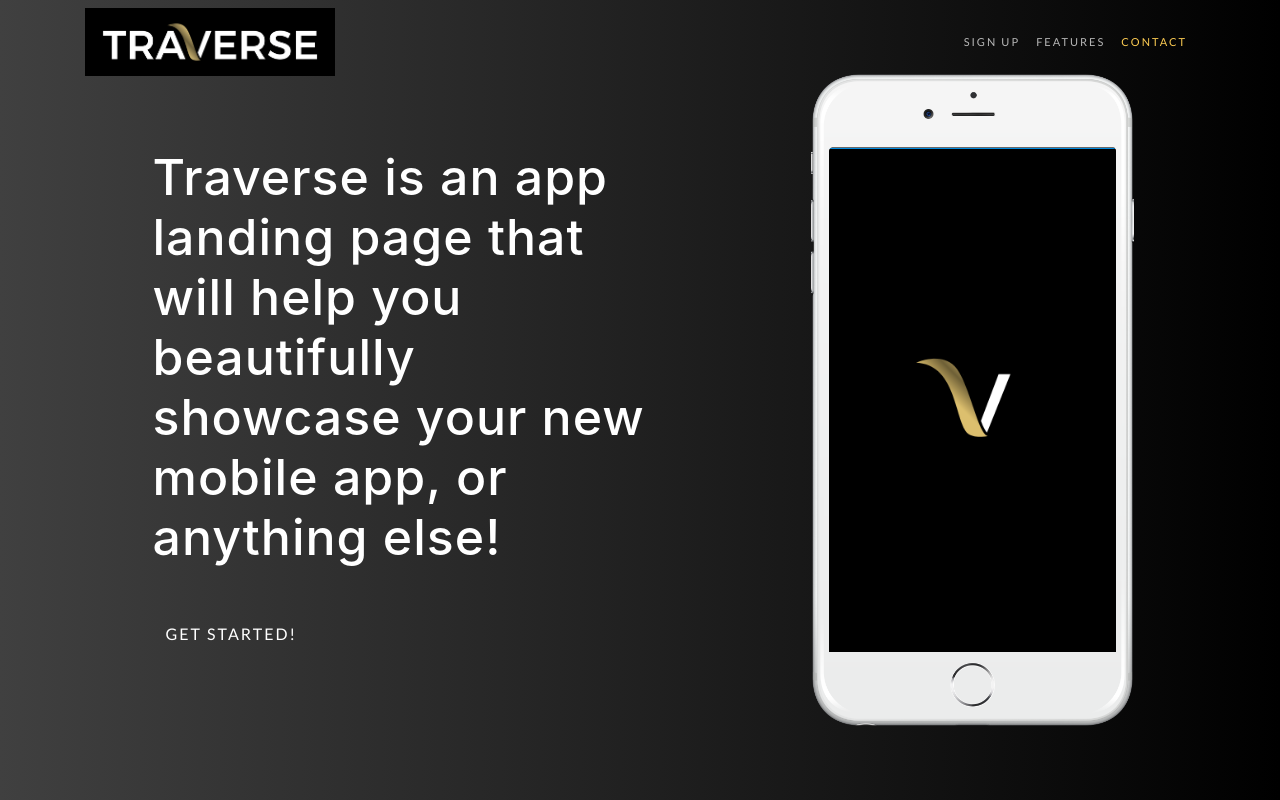
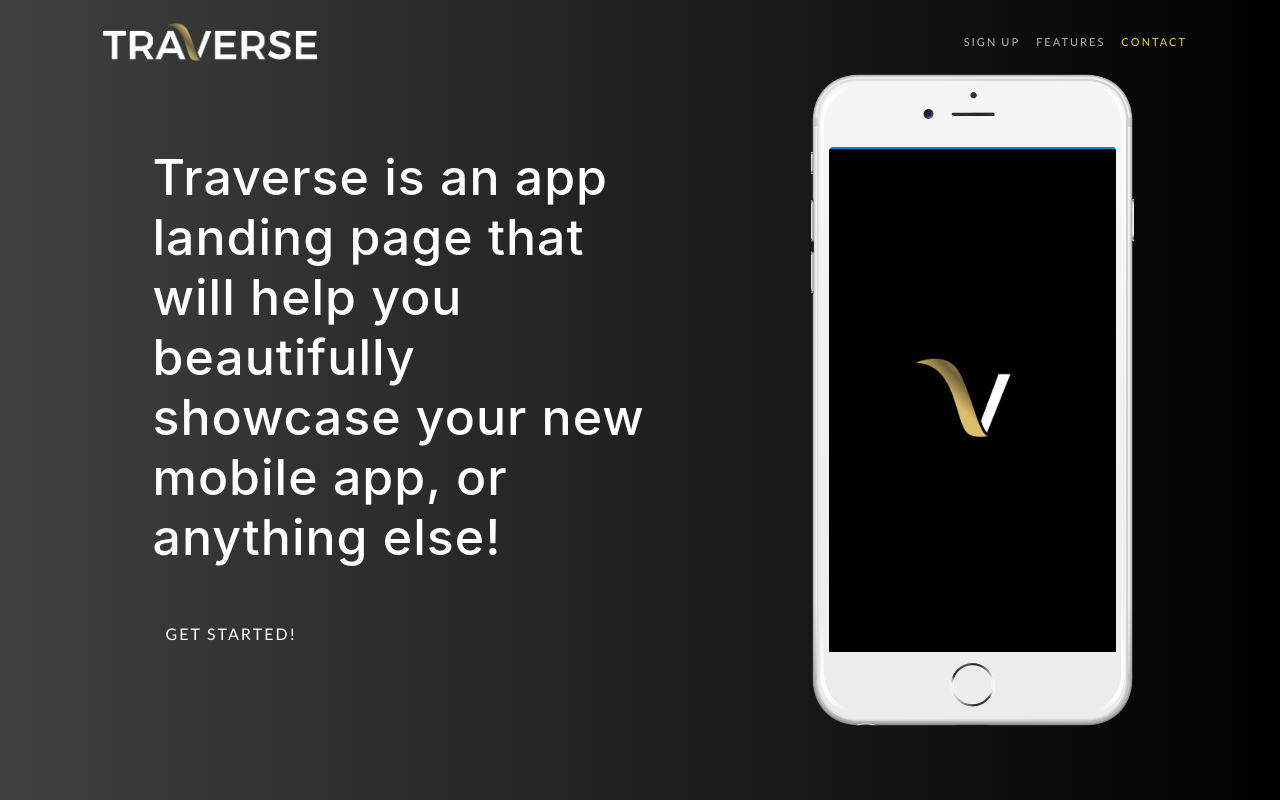
Before and after one commit to jpanged/traverse, a website with bundled scripts: page docs/index.html in a window 1280 px wide. Shown: the top 800 px of the page. Built offline with nearby package versions, Linux system fonts and the light colour scheme; a web font is replaced by a local one.

Commit message:
Logo works

```diff
--- a/docs/index.html
+++ b/docs/index.html
@@ -35,7 +35,7 @@
   <nav class="navbar navbar-expand-lg navbar-light fixed-top" id="mainNav">
     <div class="container">
       <div style="width:250px">
-        <img src="img/logo-01-min.png" alt="image" style="max-width:100%";>
+        <img src="img/logo-01-nobg-min.png" alt="image" style="max-width:100%";>
       </div>
       <!-- <a class="navbar-brand js-scroll-trigger" href="#page-top">Start Bootstrap</a> -->
 
```
Also changed, not shown: docs/img/logo-01-min.png (deleted), docs/img/logo-01-nobg-min.png (added).
